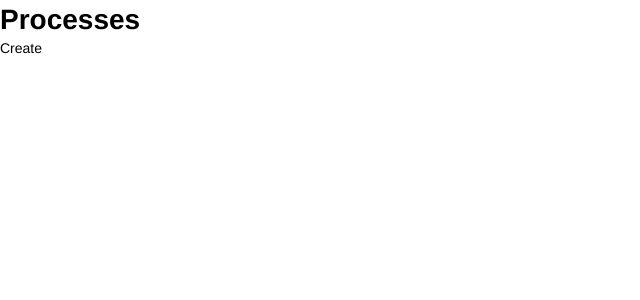
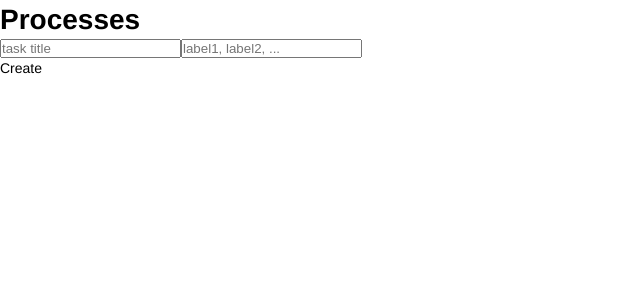
Before and after one commit to ViktoryiaYatskova/task-manager, a React (Create React App) app: page / in a window 1280 px wide. Shown: the top 300 px of the page, without its empty margins (0-640 px from the left). Built offline with nearby package versions, Linux system fonts and the light colour scheme.

Commit message:
#3: create task: inputs + calling service

```diff
--- /dev/null
+++ b/src/components/atoms/TextInput/TextInput.js
@@ -0,0 +1,29 @@
+import React, { useCallback, useState } from 'react'
+import PropTypes from 'prop-types'
+
+const TextInput = ({ value: initialValue, placeholder = '', onValueChange }) => {
+  const [value, setValue] = useState(initialValue);
+  const handleTextInputChange = useCallback((event) => {
+    setValue(event.target.value);
+    onValueChange(event.target.value);
+  }, [onValueChange]);
+
+  return (
+    <input type="text"
+           placeholder={placeholder}
+           value={value}
+           onChange={handleTextInputChange} />
+  );
+};
+
+TextInput.defaultProps = {
+  value: '',
+};
+
+TextInput.PropTypes = {
+  value: PropTypes.string,
+  placeholder: PropTypes.string,
+  onValueChange: PropTypes.func,
+};
+
+export default TextInput;
--- a/src/components/molecules/LabelsInput/LabelsInput.js
+++ b/src/components/molecules/LabelsInput/LabelsInput.js
@@ -1,10 +1,21 @@
-import React from 'react'
+import React, { useCallback } from 'react'
 import PropTypes from 'prop-types';
+import TextInput from '../../atoms/TextInput/TextInput'
 
-const LabelsInput = ({ labels }) => {
-  return (<div>
-    {labels.map(label => <span>#{label}</span>)}
-  </div>);
+const LabelsInput = ({ labels, onValueChange }) => {
+  const handleLabelsUpdate = useCallback((rawLabelsString) => {
+    const formattedLabels = rawLabelsString.split(',').map(label => label.trim(' #'));
+    onValueChange(formattedLabels);
+  }, [onValueChange]);
+
+  return (
+    <>
+      <TextInput placeholder='label1, label2, ...' onValueChange={handleLabelsUpdate} />
+      <ul>
+        {labels.map(label => <li>#{label}</li>)}
+      </ul>
+    </>
+  );
 };
 
 LabelsInput.defaultProps = {
--- a/src/components/organisms/TaskForm/TaskForm.js
+++ b/src/components/organisms/TaskForm/TaskForm.js
@@ -1,12 +1,21 @@
-import React from 'react'
+import React, { useState } from 'react'
 import { TaskShape } from '../../molecules/Task/Task'
 import LabelsInput from '../../molecules/LabelsInput/LabelsInput'
+import { Button } from '../../atoms'
+import TextInput from '../../atoms/TextInput/TextInput'
+import { taskCreateAction } from '../../../reducers/tasksReducer/actions'
+import { useDispatch } from 'react-redux'
 
-const TaskForm = ({ title, labels }) => {
-  return <div>
-    <input type="text" value={title}/>
-    <LabelsInput labels={labels}/>
-  </div>
+const TaskForm = ({ title: initialTitle = '', labels: initialLabels = []}) => {
+  const [title, setTitle] = useState(initialTitle);
+  const [labels, setLabels] = useState(initialLabels);
+  const dispatch = useDispatch();
+
+  return (<div>
+    <TextInput value={title} placeholder='task title' onValueChange={setTitle}/>
+    <LabelsInput labels={labels} onValueChange={setLabels}/>
+    <Button onClick={() => dispatch(taskCreateAction({ title, labels }))}>Create</Button>
+  </div>);
 };
 
 TaskForm.PropTypes = TaskShape;
--- a/src/components/organisms/TaskList/TaskList.js
+++ b/src/components/organisms/TaskList/TaskList.js
@@ -7,7 +7,7 @@ import { List } from './TaskList.styles';
 const TasksList = ({ tasks }) => (
   <List>
     {tasks.map(task =>
-      <Task key={task.taskId} {...task}/>
+      <Task key={task.id} {...task}/>
     )}
   </List>
   );
--- a/src/modules/Tasks/Tasks.js
+++ b/src/modules/Tasks/Tasks.js
@@ -1,10 +1,10 @@
 import React from 'react'
 import { useSelector } from 'react-redux'
-import { Button } from 'components/atoms'
-import { TaskList } from 'components/organisms';
+import { TaskList } from 'components/organisms'
 import DefaultPageLayout from '../../components/templates/Default/Default'
 import PageHeader from '../../components/atoms/PageHeader/PageHeader'
 import { tasksListSelector } from '../../reducers/tasksReducer/selectors'
+import TaskForm from '../../components/organisms/TaskForm/TaskForm'
 
 const TasksPage = () => {
   const tasks = useSelector(tasksListSelector);
@@ -12,8 +12,8 @@ const TasksPage = () => {
   return (<DefaultPageLayout>
     <PageHeader/>
     <div>
+      <TaskForm />
       <TaskList tasks={tasks} />
-      <Button>Create</Button>
     </div>
   </DefaultPageLayout>)
 }
--- a/src/reducers/tasksReducer/actions.js
+++ b/src/reducers/tasksReducer/actions.js
@@ -1,4 +1,5 @@
 import { createAction } from '@reduxjs/toolkit'
 
-export const tasksSet = createAction('tasks/set');
+export const tasksSetAction = createAction('tasks/set');
+export const taskCreateAction = createAction('task/create');
 export const tasksFetchAction = createAction('tasks/fetch');
--- a/src/reducers/tasksReducer/tasksReducer.js
+++ b/src/reducers/tasksReducer/tasksReducer.js
@@ -1,12 +1,12 @@
 import { createReducer } from '@reduxjs/toolkit';
-import { tasksSet } from './actions'
+import { tasksSetAction } from './actions'
 
 const initialTasksState = {
   tasksList: [],
 };
 
 const tasksReducer = createReducer(initialTasksState, (builder) => {
-  builder.addCase(tasksSet, (state, { payload }) => ({
+  builder.addCase(tasksSetAction, (state, { payload }) => ({
     ...state,
     tasksList: payload,
   }));
--- a/src/sagas/tasksSaga.js
+++ b/src/sagas/tasksSaga.js
@@ -1,13 +1,21 @@
 import { put, takeEvery, call } from 'redux-saga/effects'
 import fetchTasks from '../api/tasks/fetchTasks';
-import { tasksFetchAction, tasksSet } from '../reducers/tasksReducer/actions'
+import createTask from '../api/tasks/createTask';
+import { tasksFetchAction, tasksSetAction, taskCreateAction } from '../reducers/tasksReducer/actions'
 
 export function* fetchTasksSaga() {
   const tasks = yield call(fetchTasks);
 
-  yield put(tasksSet(tasks));
+  yield put(tasksSetAction(tasks));
 }
 
-export function* watchFetchTasks() {
-  yield takeEvery(tasksFetchAction, fetchTasksSaga)
+export function* createTasksSaga({ payload: newTask }) {
+  console.log(newTask);
+  yield call(createTask, newTask);
+  yield call(fetchTasksSaga);
 }
+
+export function* watchTasksActions() {
+  yield takeEvery(tasksFetchAction, fetchTasksSaga);
+  yield takeEvery(taskCreateAction, createTasksSaga);
+}
--- a/src/store/rootSaga.js
+++ b/src/store/rootSaga.js
@@ -1,5 +1,5 @@
 import { all, takeEvery, call } from 'redux-saga/effects'
-import { fetchTasksSaga, watchFetchTasks } from '../sagas/tasksSaga'
+import { fetchTasksSaga, watchTasksActions } from '../sagas/tasksSaga'
 
 function* initApp() {
   yield call(fetchTasksSaga);
@@ -8,6 +8,6 @@ function* initApp() {
 export default function* () {
   yield takeEvery('app/init', initApp);
   yield all([
-    watchFetchTasks(),
+    watchTasksActions(),
   ]);
 }
```
